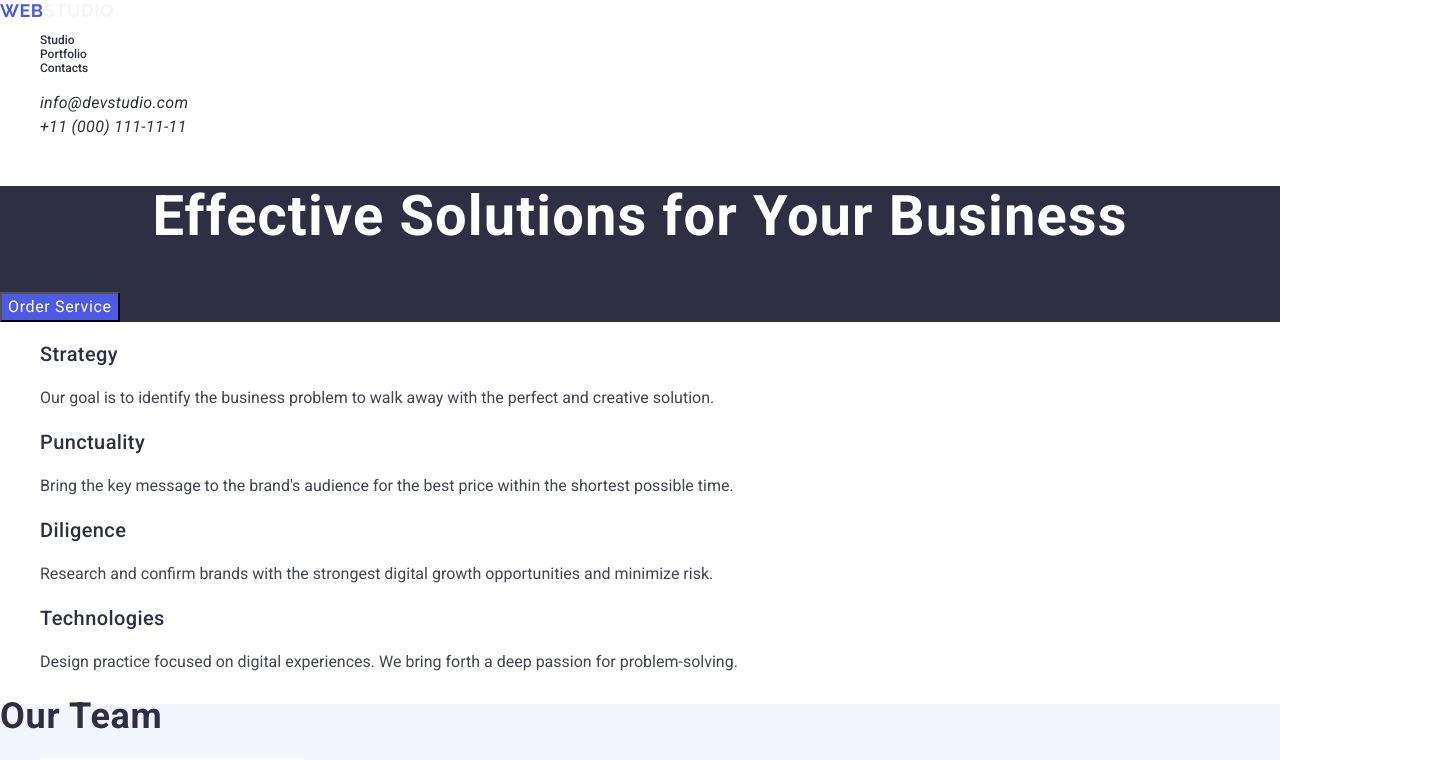
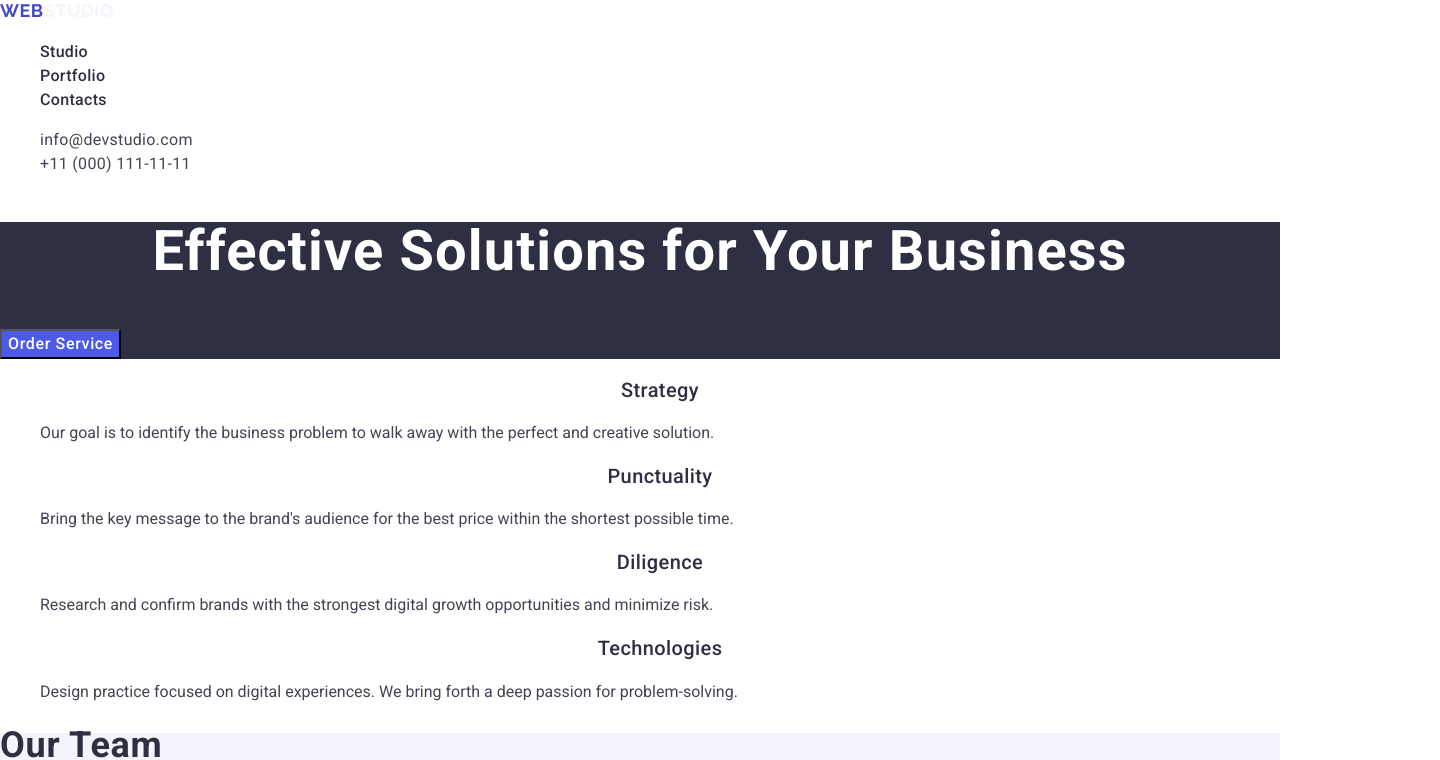
Before and after one commit to Ellhen/goit-markup-hw-02, a plain HTML site: page index.html in a window 1280 px wide. Shown: the top 760 px of the page, 1440 px wide, since content can reach past the window. Drawn offline with nearby package versions, Linux system fonts and the light colour scheme.

Commit message:
Update code

```diff
--- a/css/style.css
+++ b/css/style.css
@@ -1,4 +1,3 @@
-
 body {
     font-family: Roboto, sans-serif;
     font-weight: normal;
@@ -17,11 +16,11 @@ body {
     line-height: 1.17em;
     letter-spacing: 0.03em;
     text-transform: uppercase;
-    color: #4D5AE5;
+    color: #4d5ae5;
 }
 
 .logo > span {
-    color:#2E2F42;
+    color: #2e2f42;
 }
 
 ul,
@@ -37,22 +36,23 @@ a {
 nav {
     font-family: Roboto;
     font-weight: 500;
-    font-size: 12px;
-    letter-spacing: 4%;
-    line-height: 14px;
+    font-size: 16px;
+    letter-spacing: 0.02em;
+    line-height: 1.5;
     color: #2e2f42;
 }
 nav a:hover {
-    color: #4d5ae5;
+    color: #404bbf;
 }
 
 nav a:focus {
-    color: #4d5ae5;
+    color: #404bbf;
     text-decoration: underline;
 }
 
-address {
+.address {
     font-family: Roboto;
+    font-style: normal;
     font-weight: 400;
     font-size: 16px;
     letter-spacing: 0.02em;
@@ -60,8 +60,16 @@ address {
     color: #434455;
 }
 
-address a:hover {
-    color:  #404bbf;
+.address a {
+    color: #434455;
+}
+
+.address a:hover {
+    color: #404bbf;
+}
+
+.address a:focus {
+    color: #404bbf;
 }
 
 .header-section {
@@ -77,11 +85,12 @@ address a:hover {
     line-height: 60px;
     text-align: center;
     color: #ffffff;
+    line-height: 1.07;
 }
 
 .header-section > button {
-    font-family: Roboto;
-    font-weight: medium;
+    font-family: Roboto, sans-serif;
+    font-weight: 500;
     font-size: 16px;
     letter-spacing: 0.04em;
     line-height: 24px;
@@ -116,6 +125,9 @@ h3 {
     font-weight: 500;
     font-size: 20px;
     letter-spacing: 0.02em;
+    line-height: 1.11;
+    text-align: center;
+    text-transform: capitalize;
     color: #2e2f42;
 }
 
@@ -124,25 +136,21 @@ h3 {
 }
 
 .footer {
-    width: 1440px;
-    height: 312px;
     background-color: #2e2f42;
     color: #f4f4fd;
 }
-
 
 .footer p {
     letter-spacing: 0.2em;
 }
 footer.logo {
-    height: 24px;
     font-family: Raleway, sans-serif;
     font-weight: 700;
     font-size: 18px;
     line-height: 1.17em;
     letter-spacing: 0.03em;
     text-transform: uppercase;
-    color: #4D5AE5;
+    color: #4d5ae5;
 }
 .logo > span {
     color: #f4f4fd;
--- a/index.html
+++ b/index.html
@@ -35,7 +35,7 @@
                     <li><a href="/">Contacts</a></li>
                 </ul>
             </nav>
-            <address>
+            <address class="address">
                 <ul>
                     <li>
                         <a href="mailto:info@devstudio.com" target="_blank"
```
